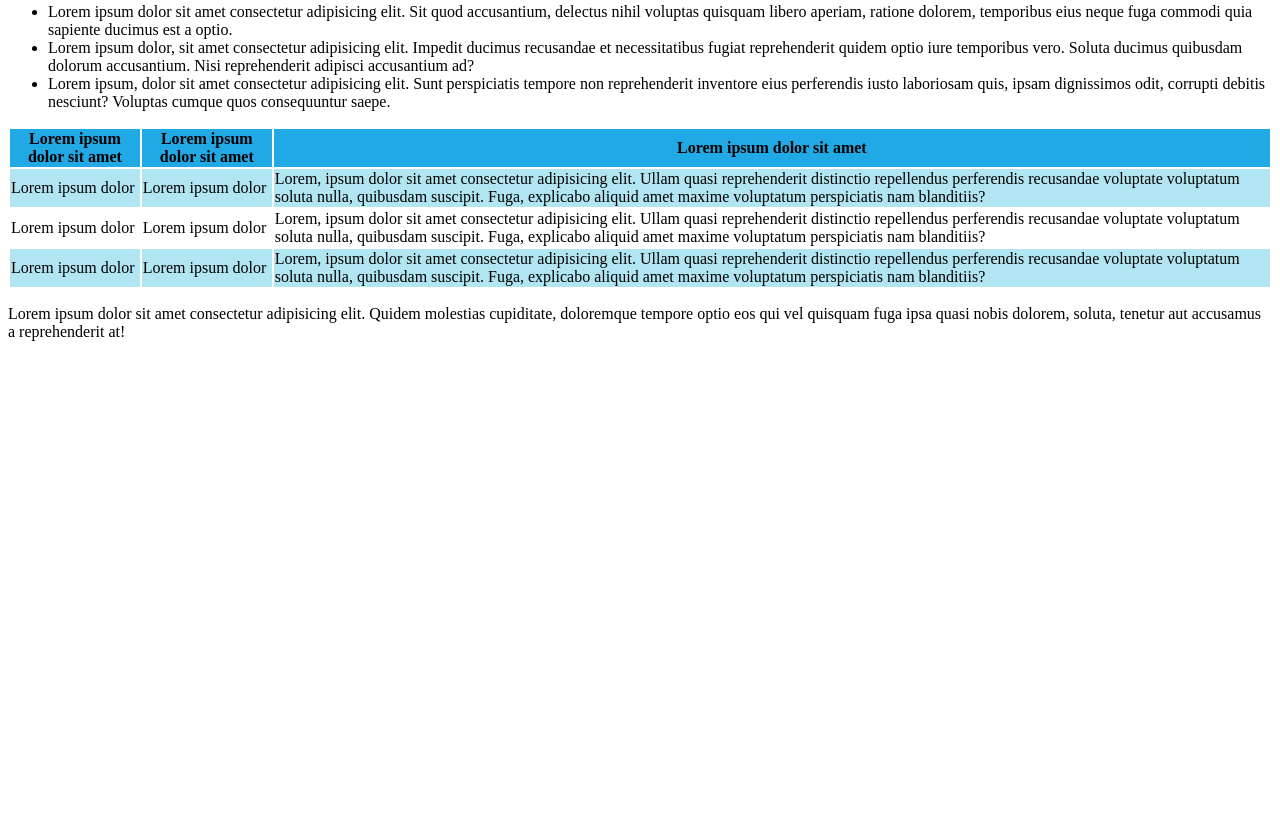
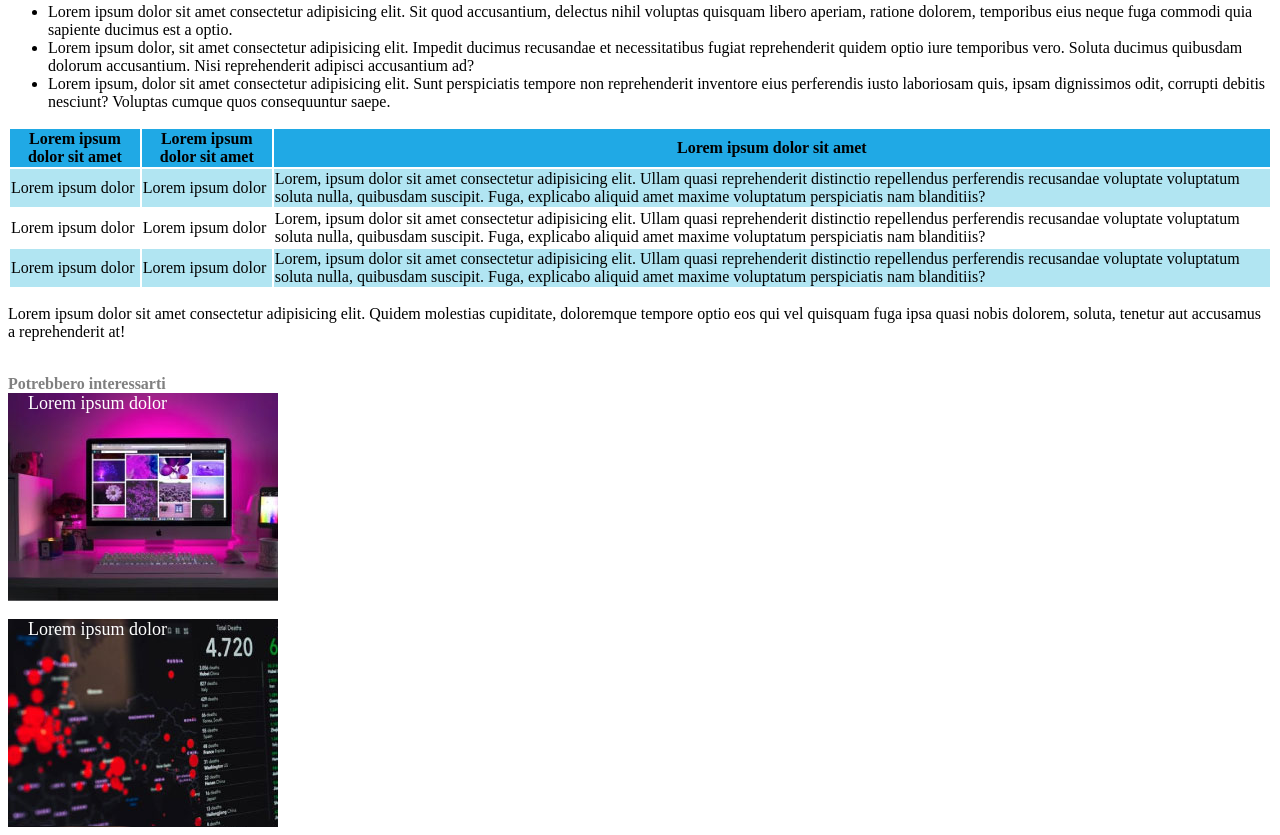
Before and after one commit to damianolagana/html-css-booleaner, a plain HTML site: page index.html in a window 1280 px wide. Shown: the part 712-1547 px from the top of the page. Before the commit the page ends 1069 px from the top, so only its background shows below. Drawn offline with Linux system fonts and the light colour scheme.

Commit message:
feat: add footer img

```diff
--- a/css/style.css
+++ b/css/style.css
@@ -44,3 +44,23 @@ thead{
 .bluraw{
     background-color: #b1e5f2;
 }
+
+#imgfoot1{
+    height: 208px;
+    width: 270px;
+    background-image: url(../img/monitor.jpg);
+    font-size: large;
+    color: white;
+}
+
+#imgfoot2{
+    height: 208px;
+    width: 270px;
+    background-image: url(../img/graph.jpg);
+    font-size: large;
+    color: white;
+}
+
+.Loremimg{
+    margin-left: 20px;
+}
--- a/index.html
+++ b/index.html
@@ -80,6 +80,19 @@
         Lorem ipsum dolor sit amet consectetur adipisicing elit. Quidem molestias cupiditate, doloremque tempore optio eos qui vel quisquam fuga ipsa quasi nobis dolorem, soluta, tenetur aut accusamus a reprehenderit at!
         </p>
     </main>
+    <br>
+
+    <!-- fine pagina -->
+    <footer>
+        <span class="greytext">Potrebbero interessarti</span>
+        <div id="imgfoot1">
+            <span class="Loremimg">Lorem ipsum dolor</span>
+        </div>
+        <br>
+        <div id="imgfoot2">
+            <spam class="Loremimg">Lorem ipsum dolor</spam>
+        </div>
+    </footer>
    </div>
 
 </body>
```
